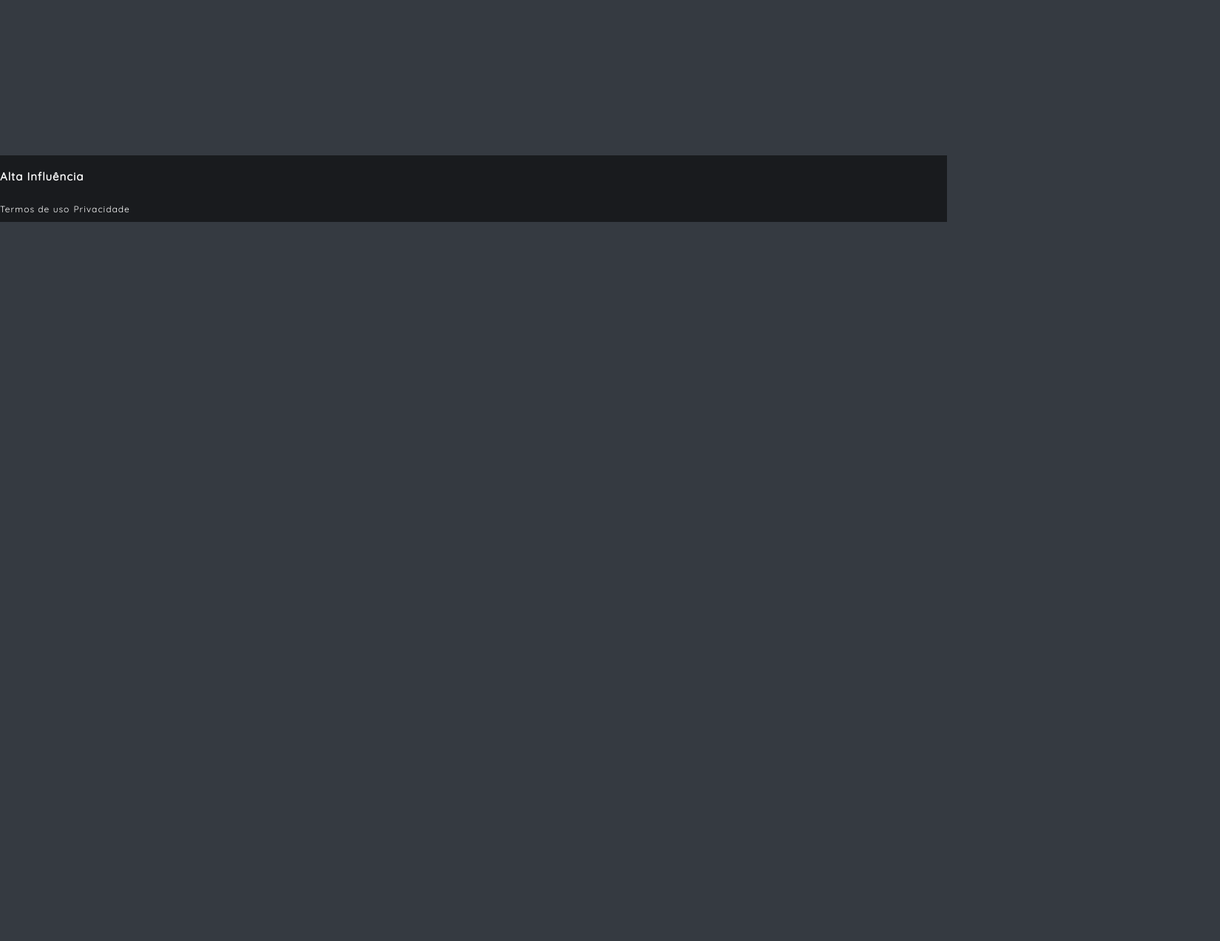
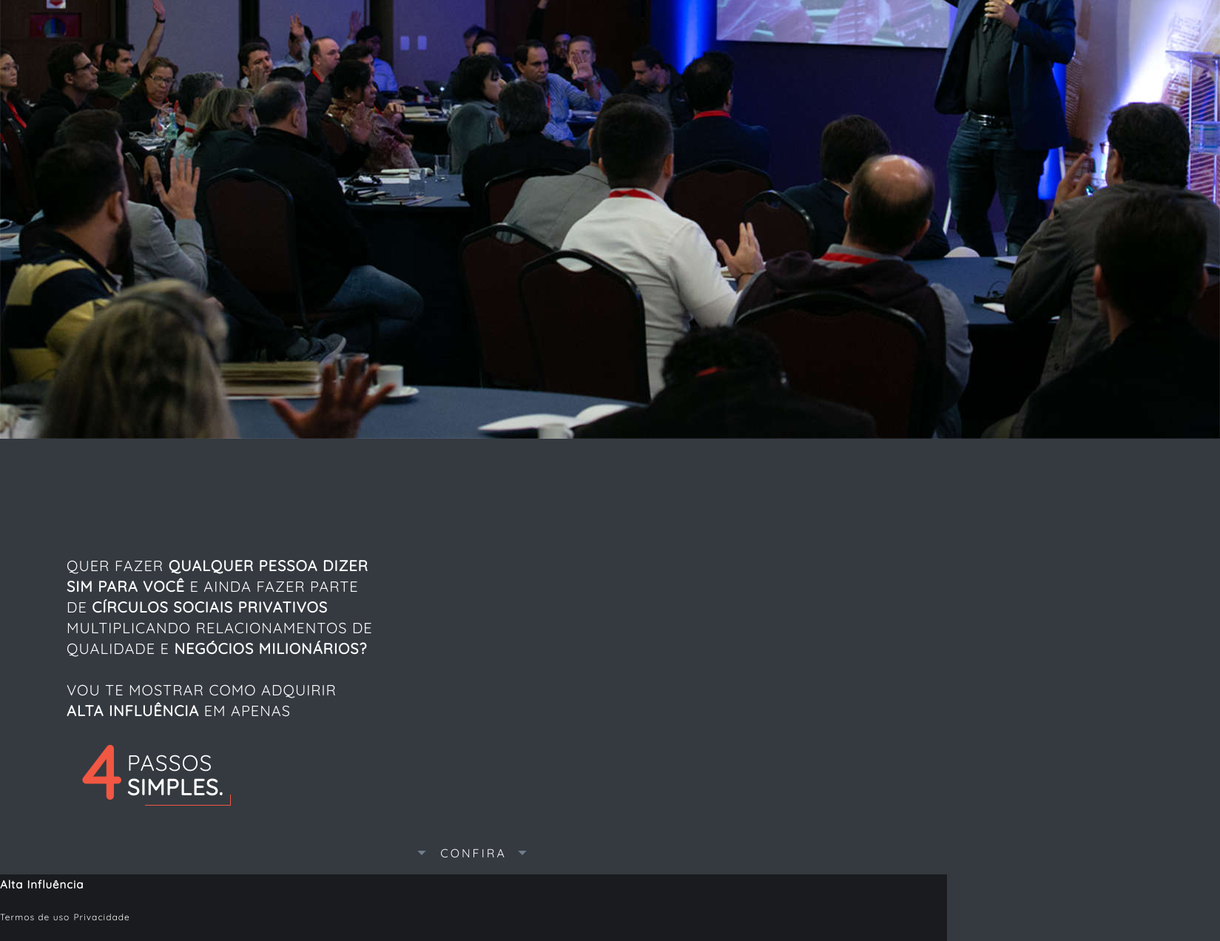
Before and after one commit to GabsFosco/alta-influencia, a plain HTML site: page index.html in a window 1280 px wide. Shown: the part 500-1772 px from the top of the page at 74% size, 1649 px wide, since content can reach past the window. Before the commit the page ends 800 px from the top, so only its background shows below. Drawn offline with Linux system fonts and the light colour scheme.

Commit message:
Add files via upload

```diff
--- a/index.html
+++ b/index.html
@@ -18,7 +18,9 @@
             <a class="header-borda">FAQ</a>
         </nav>
     </header>
-    <p id="intro">
+    <section id="intro">
+        <img src="../_img/bg1.jpg" alt="Rafa Prado em uma palestra." id="bg1">
+        <p id="apresentacao">
             QUER FAZER <strong>QUALQUER PESSOA DIZER SIM PARA VOCÊ</strong> E AINDA FAZER PARTE DE <strong>CÍRCULOS SOCIAIS PRIVATIVOS</strong> MULTIPLICANDO RELACIONAMENTOS DE QUALIDADE E <strong>NEGÓCIOS MILIONÁRIOS?</strong>
             <br>
             <br>
@@ -34,6 +36,12 @@
                 <div class="borda-canto"></div>
             </div>
         </div>
+        <div id="descer">
+            <div class="seta-desce seta-desce-esq"></div>
+            <span>CONFIRA</span>
+            <div class="seta-desce seta-desce-dir"></div>
+        </div>
+    </section>
 
 
     <footer>
--- a/stylesheet.css
+++ b/stylesheet.css
@@ -54,10 +54,14 @@ header {
 }
 
 #intro {
+
+}
+
+#apresentacao {
     display: block;
     width: 420px;
     font-size: 20px;
-    margin: 140px 0 0 90px;
+    margin: 150px 0 0 90px;
 }
 
 #passos1 {
@@ -86,9 +90,38 @@ header {
     margin: 26px 0 0 -106px;
 }
 
+#descer {
+    letter-spacing: 3px;
+    text-align: center;
+    width: 140px;
+    margin: 50px auto 0 auto;
+}
+
+.seta-desce {
+    height: 0px;
+    width: 0px;
+    position: relative;
+    margin: 7px auto auto -4px;
+    border: 4px solid;
+	border-color:
+		#737e8b
+		#737e8b
+		transparent
+		transparent;
+	transform: rotate(135deg);
+}
+
+.seta-desce-esq {
+    float: left;
+}
+
+.seta-desce-dir {
+    float: right;
+}
+
 footer {
     display: block;
-    position: absolute;
+    position: relative;
     background: #191b1e;
     font-size: 15px;
     height: 90px;
```
Lines whose indentation alone changed are shown as unchanged.
